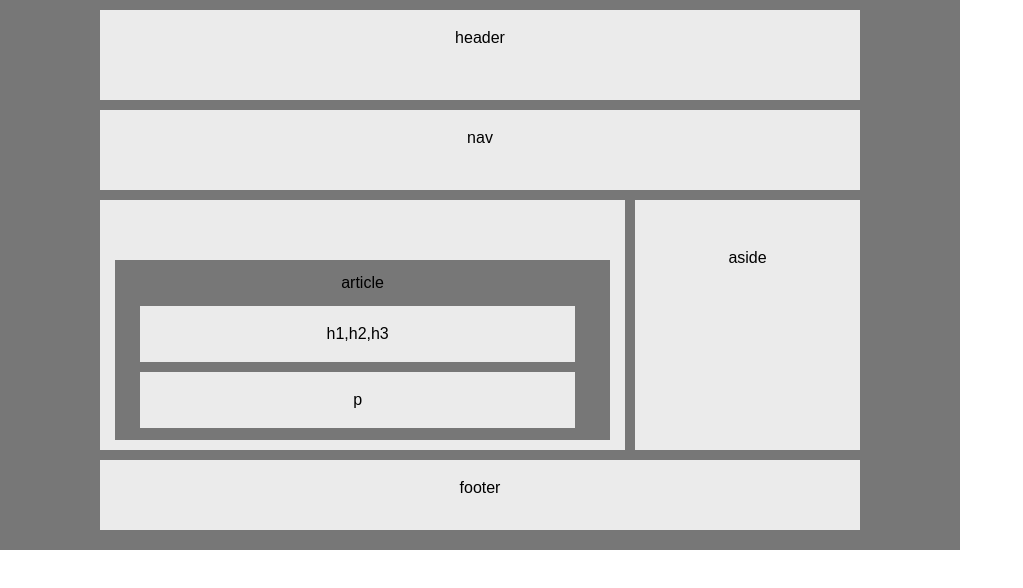
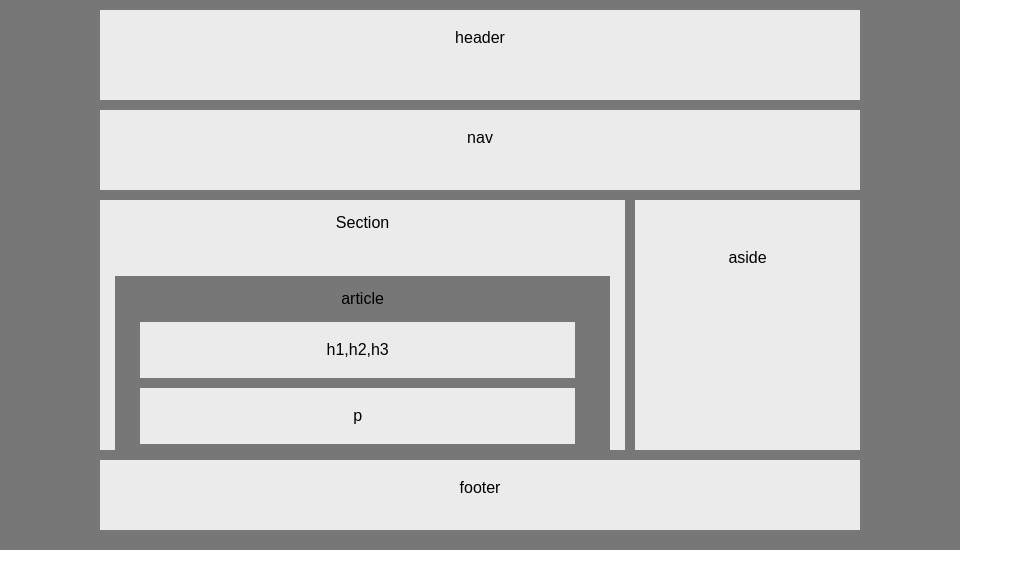
Before and after one commit to CeaserSP/HW-Wireframe, a plain HTML site: page index.html in a window 1280 px wide. Shown: the whole page, without its empty margins (0-1023 px from the left). Drawn offline with Linux system fonts and the light colour scheme.

Commit message:
<Section header>

```diff
--- a/index.html
+++ b/index.html
@@ -15,6 +15,7 @@
         <figure class="header">header</figure>
         <figure class="nav">nav</figure>
         <section class="section">
+            <h1 class="Section_title">Section</h1>
             <section class="article">article</figure>
                 <figure class="h1">h1,h2,h3</figure>
                 <figure class="p">p</figure>
--- a/style.css
+++ b/style.css
@@ -31,6 +31,9 @@
       margin-top: 10px;
       margin-left: 100px;
       margin-bottom: 10px;
+      text-align: center;
+  }
+  .Section_title{
       text-align: center;
   }
   .section{
```
